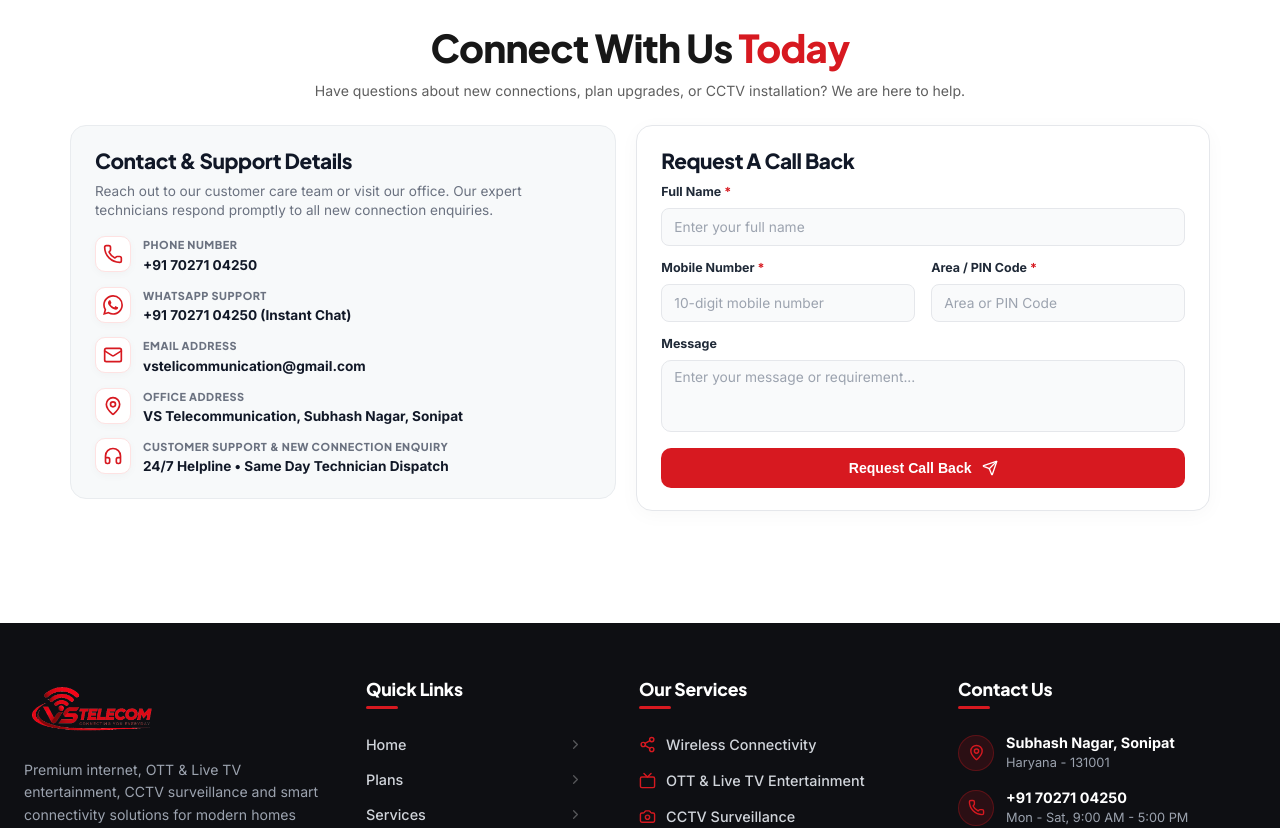
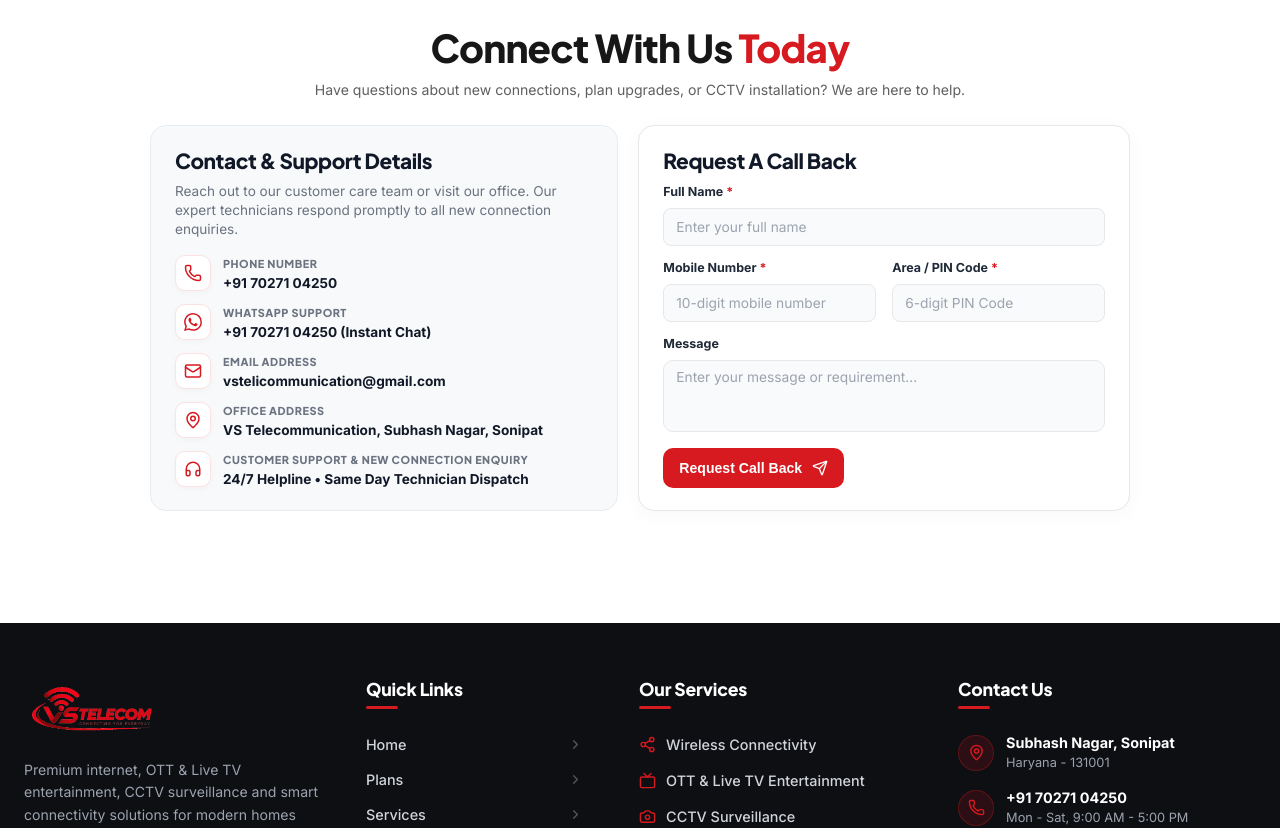
Before and after one commit to sachinkum2203-code/vishaltelecom, a React (Vite) app: page / in a window 1280 px wide. Shown: the part 7920-8748 px from the top of the page. Built offline with nearby package versions, Linux system fonts and the light colour scheme.

Commit message:
Fix form validations, input restrictions, card layout, and CTA button styling

```diff
--- a/src/components/Contact.css
+++ b/src/components/Contact.css
@@ -6,11 +6,11 @@
 
 .contact-grid {
   display: grid;
-  grid-template-columns: 1fr 1.05fr;
-  gap: 32px;
-  max-width: 1140px;
+  grid-template-columns: 1fr 1fr;
+  gap: 28px;
+  max-width: 980px;
   margin: 0 auto;
-  align-items: start;
+  align-items: stretch;
 }
 
 /* Left Card: Contact & Support Details */
@@ -18,58 +18,62 @@
   background-color: #f7f9fa;
   border: 1px solid #e9ecef;
   border-radius: 20px;
-  padding: 36px 32px;
+  padding: 28px 26px;
   display: flex;
   flex-direction: column;
   box-sizing: border-box;
+  height: 100%;
 }
 
 .contact-info-title {
-  font-size: 1.65rem;
+  font-size: 1.5rem;
   font-weight: 800;
   color: #111827;
-  margin-bottom: 10px;
+  margin-bottom: 8px;
   line-height: 1.25;
 }
 
 .contact-info-desc {
-  font-size: 0.93rem;
+  font-size: 0.9rem;
   color: #6b7280;
-  line-height: 1.55;
-  margin-bottom: 28px;
+  line-height: 1.45;
+  margin-bottom: 20px;
 }
 
 .contact-details-list {
   display: flex;
   flex-direction: column;
-  gap: 20px;
+  gap: 16px;
+  height: 100%;
+  justify-content: space-between;
 }
 
 .c-detail-item {
   display: flex;
   align-items: flex-start;
-  gap: 16px;
-  background-color: transparent;
-  border: none;
-  padding: 0;
+  gap: 14px;
 }
 
-.c-detail-item:hover {
-  transform: none;
-  box-shadow: none;
+a.c-detail-link:hover .c-icon-wrap {
+  border-color: var(--red-cta, #e31b23);
+  background-color: #fef2f2;
+}
+
+a.c-detail-link:hover .c-value {
+  color: var(--red-cta, #e31b23);
 }
 
 .c-icon-wrap {
-  width: 44px;
-  height: 44px;
-  border-radius: 12px;
+  width: 34px;
+  height: 34px;
+  border-radius: 8px;
   background-color: #ffffff;
   border: 1px solid #fee2e2;
   display: flex;
   align-items: center;
   justify-content: center;
   flex-shrink: 0;
-  box-shadow: 0 2px 8px rgba(0, 0, 0, 0.03);
+  box-shadow: 0 2px 6px rgba(0, 0, 0, 0.03);
 }
 
 .c-text-wrap {
@@ -79,19 +83,19 @@
 
 .c-label {
   font-family: var(--font-heading);
-  font-size: 0.73rem;
+  font-size: 0.65rem;
   font-weight: 800;
   text-transform: uppercase;
   color: #6b7280;
   letter-spacing: 0.05em;
-  margin-bottom: 4px;
+  margin-bottom: 1px;
 }
 
 .c-value {
-  font-size: 0.92rem;
+  font-size: 0.84rem;
   font-weight: 700;
   color: #111827;
-  line-height: 1.4;
+  line-height: 1.3;
 }
 
 .c-value a {
@@ -108,11 +112,12 @@
   background-color: #ffffff;
   border: 1px solid #e5e7eb;
   border-radius: 20px;
-  padding: 36px 36px;
+  padding: 28px 28px;
   box-shadow: 0 4px 20px rgba(0, 0, 0, 0.03);
   display: flex;
   flex-direction: column;
   box-sizing: border-box;
+  height: 100%;
 }
 
 .contact-form-title {
@@ -182,6 +187,19 @@
   box-shadow: 0 0 0 3px rgba(227, 27, 35, 0.1);
 }
 
+.form-group input.input-error {
+  border-color: #ef4444 !important;
+  background-color: #fef2f2 !important;
+}
+
+.error-message {
+  color: #ef4444;
+  font-size: 0.78rem;
+  font-weight: 600;
+  margin-top: 4px;
+  display: block;
+}
+
 .form-row {
   display: grid;
   grid-template-columns: 1fr 1fr;
@@ -190,8 +208,8 @@
 
 .submit-callback-btn {
   margin-top: 6px;
-  width: 100%;
-  padding: 14px 20px;
+  width: fit-content;
+  padding: 14px 28px;
   background-color: var(--red-cta, #e31b23);
   color: #ffffff;
   font-weight: 700;
@@ -199,7 +217,7 @@
   border: none;
   border-radius: 10px;
   cursor: pointer;
-  display: flex;
+  display: inline-flex;
   align-items: center;
   justify-content: center;
   gap: 8px;
--- a/src/components/Contact.jsx
+++ b/src/components/Contact.jsx
@@ -10,16 +10,98 @@
     message: '',
   });
 
+  const [errors, setErrors] = useState({});
+  const [touched, setTouched] = useState({});
   const [isSubmitting, setIsSubmitting] = useState(false);
   const [isSubmitted, setIsSubmitted] = useState(false);
 
+  const validateFullName = (value) => {
+    if (value === undefined || value === null) {
+      return 'Please enter a valid name.';
+    }
+    const trimmed = value.trim().replace(/\s+/g, ' ');
+    if (!trimmed || trimmed.length < 2) {
+      return 'Please enter a valid name.';
+    }
+    const nameRegex = /^[\p{L}]+(?:[ '\-][\p{L}]+)*$/u;
+    if (!nameRegex.test(trimmed)) {
+      return 'Please enter a valid name.';
+    }
+    return '';
+  };
+
+  const validateField = (name, value) => {
+    if (name === 'fullName') {
+      return validateFullName(value);
+    }
+    if (name === 'phone') {
+      if (!value || !value.trim() || !/^[0-9]{10}$/.test(value.trim())) {
+        return 'Please enter a valid 10-digit mobile number.';
+      }
+      return '';
+    }
+    if (name === 'pinCode') {
+      if (!value || !value.trim() || !/^[0-9]{6}$/.test(value.trim())) {
+        return 'Please enter a valid 6-digit PIN Code.';
+      }
+      return '';
+    }
+    return '';
+  };
+
   const handleChange = (e) => {
+    let { name, value } = e.target;
+
+    if (name === 'fullName') {
+      // Restrict input to alphabetic letters, spaces, hyphens, and apostrophes only (block numbers and emojis)
+      value = value.replace(/[^\p{L}\s'\-]/gu, '');
+    } else if (name === 'phone') {
+      // Restrict input to numbers 0-9 only (max 10 digits)
+      value = value.replace(/[^0-9]/g, '').slice(0, 10);
+    } else if (name === 'pinCode') {
+      // Restrict input to numbers 0-9 only (max 6 digits)
+      value = value.replace(/[^0-9]/g, '').slice(0, 6);
+    }
+
+    setFormData((prev) => ({ ...prev, [name]: value }));
+
+    if (touched[name] || errors[name]) {
+      const err = validateField(name, value);
+      setErrors((prev) => ({ ...prev, [name]: err }));
+    }
+  };
+
+  const handleBlur = (e) => {
     const { name, value } = e.target;
-    setFormData((prev) => ({ ...prev, [name]: value }));
+    setTouched((prev) => ({ ...prev, [name]: true }));
+    const err = validateField(name, value);
+    setErrors((prev) => ({ ...prev, [name]: err }));
   };
 
   const handleSubmit = (e) => {
     e.preventDefault();
+
+    const nameErr = validateFullName(formData.fullName);
+    const phoneErr = validateField('phone', formData.phone);
+    const pinErr = validateField('pinCode', formData.pinCode);
+
+    if (nameErr || phoneErr || pinErr) {
+      setErrors({
+        fullName: nameErr,
+        phone: phoneErr,
+        pinCode: pinErr,
+      });
+      setTouched({
+        fullName: true,
+        phone: true,
+        pinCode: true,
+      });
+      return;
+    }
+
+    const cleanedName = formData.fullName.trim().replace(/\s+/g, ' ');
+    setFormData((prev) => ({ ...prev, fullName: cleanedName }));
+
     setIsSubmitting(true);
     setTimeout(() => {
       setIsSubmitting(false);
@@ -52,7 +134,7 @@
               {/* Phone Number */}
               <div className="c-detail-item">
                 <div className="c-icon-wrap">
-                  <Phone size={20} className="text-red" />
+                  <Phone size={18} className="text-red" />
                 </div>
                 <div className="c-text-wrap">
                   <div className="c-label">PHONE NUMBER</div>
@@ -63,7 +145,7 @@
               {/* WhatsApp Support */}
               <div className="c-detail-item">
                 <div className="c-icon-wrap">
-                  <svg width="20" height="20" viewBox="0 0 24 24" fill="var(--red-cta, #e31b23)">
+                  <svg width="18" height="18" viewBox="0 0 24 24" fill="var(--red-cta, #e31b23)">
                     <path d="M17.472 14.382c-.297-.149-1.758-.867-2.03-.967-.273-.099-.471-.148-.67.15-.197.297-.767.966-.94 1.164-.173.199-.347.223-.644.075-.297-.15-1.255-.463-2.39-1.475-.883-.788-1.48-1.761-1.653-2.059-.173-.297-.018-.458.13-.606.134-.133.298-.347.446-.52.149-.174.198-.298.298-.497.099-.198.05-.371-.025-.52-.075-.149-.669-1.612-.916-2.207-.242-.579-.487-.501-.669-.51l-.57-.01c-.198 0-.52.074-.792.372s-1.04 1.016-1.04 2.479 1.065 2.876 1.213 3.074c.149.198 2.096 3.2 5.077 4.487.709.306 1.263.489 1.694.626.712.226 1.36.194 1.872.118.571-.085 1.758-.719 2.006-1.413.248-.694.248-1.289.173-1.413-.074-.124-.272-.198-.57-.347m-5.421 7.403h-.004a9.87 9.87 0 01-5.031-1.378l-.361-.214-3.741.982.998-3.648-.235-.374a9.86 9.86 0 01-1.51-5.26c.001-5.45 4.436-9.884 9.888-9.884 2.64 0 5.122 1.03 6.988 2.898a9.825 9.825 0 012.893 6.994c-.003 5.45-4.437 9.884-9.885 9.884m8.413-18.297A11.815 11.815 0 0012.05 0C5.495 0 .16 5.335.157 11.892c-.001 2.096.547 4.142 1.588 5.945L.057 24l6.305-1.654a11.882 11.882 0 005.683 1.448h.005c6.554 0 11.89-5.335 11.893-11.893a11.821 11.821 0 00-3.48-8.413z" />
                   </svg>
                 </div>
@@ -76,20 +158,18 @@
               {/* Email Address */}
               <div className="c-detail-item">
                 <div className="c-icon-wrap">
-                  <Mail size={20} className="text-red" />
+                  <Mail size={18} className="text-red" />
                 </div>
                 <div className="c-text-wrap">
                   <div className="c-label">EMAIL ADDRESS</div>
-                  <div className="c-value">
-                    <a href="mailto:vstelicommunication@gmail.com">vstelicommunication@gmail.com</a>
-                  </div>
+                  <div className="c-value">vstelicommunication@gmail.com</div>
                 </div>
               </div>
 
               {/* Office Address */}
               <div className="c-detail-item">
                 <div className="c-icon-wrap">
-                  <MapPin size={20} className="text-red" />
+                  <MapPin size={18} className="text-red" />
                 </div>
                 <div className="c-text-wrap">
                   <div className="c-label">OFFICE ADDRESS</div>
@@ -100,7 +180,7 @@
               {/* Customer Support */}
               <div className="c-detail-item">
                 <div className="c-icon-wrap">
-                  <Headphones size={20} className="text-red" />
+                  <Headphones size={18} className="text-red" />
                 </div>
                 <div className="c-text-wrap">
                   <div className="c-label">CUSTOMER SUPPORT & NEW CONNECTION ENQUIRY</div>
@@ -135,7 +215,7 @@
                 </button>
               </div>
             ) : (
-              <form onSubmit={handleSubmit} className="callback-form">
+              <form noValidate onSubmit={handleSubmit} className="callback-form">
                 <div className="form-group">
                   <label htmlFor="fullName">
                     Full Name <span className="req-star">*</span>
@@ -147,8 +227,12 @@
                     placeholder="Enter your full name"
                     value={formData.fullName}
                     onChange={handleChange}
-                    required
+                    onBlur={handleBlur}
+                    className={errors.fullName ? 'input-error' : ''}
                   />
+                  {errors.fullName && (
+                    <span className="error-message">{errors.fullName}</span>
+                  )}
                 </div>
 
                 <div className="form-row">
@@ -161,11 +245,15 @@
                       id="phone"
                       name="phone"
                       placeholder="10-digit mobile number"
+                      maxLength={10}
                       value={formData.phone}
                       onChange={handleChange}
-                      pattern="[0-9]{10}"
-                      required
+                      onBlur={handleBlur}
+                      className={errors.phone ? 'input-error' : ''}
                     />
+                    {errors.phone && (
+                      <span className="error-message">{errors.phone}</span>
+                    )}
                   </div>
 
                   <div className="form-group">
@@ -176,11 +264,16 @@
                       type="text"
                       id="pinCode"
                       name="pinCode"
-                      placeholder="Area or PIN Code"
+                      placeholder="6-digit PIN Code"
+                      maxLength={6}
                       value={formData.pinCode}
                       onChange={handleChange}
-                      required
+                      onBlur={handleBlur}
+                      className={errors.pinCode ? 'input-error' : ''}
                     />
+                    {errors.pinCode && (
+                      <span className="error-message">{errors.pinCode}</span>
+                    )}
                   </div>
                 </div>
 
--- a/src/components/Footer.jsx
+++ b/src/components/Footer.jsx
@@ -129,7 +129,7 @@
                 </div>
               </div>
 
-              <div className="contact-item">
+              <a href="tel:+917027104250" className="contact-item">
                 <div className="contact-icon-badge">
                   <Phone size={17} />
                 </div>
@@ -137,19 +137,17 @@
                   <strong>+91 70271 04250</strong>
                   <span>Mon - Sat, 9:00 AM - 5:00 PM</span>
                 </div>
-              </div>
+              </a>
 
-              <div className="contact-item">
+              <a href="mailto:vstelicommunication@gmail.com" className="contact-item">
                 <div className="contact-icon-badge">
                   <Mail size={17} />
                 </div>
                 <div className="contact-item-text">
-                  <a href="mailto:vstelicommunication@gmail.com" style={{ color: '#FFFFFF', textDecoration: 'none' }}>
-                    <strong>vstelicommunication@gmail.com</strong>
-                  </a>
+                  <strong>vstelicommunication@gmail.com</strong>
                   <span>We'll respond within 24 hours</span>
                 </div>
-              </div>
+              </a>
 
               <button
                 className="footer-cta-btn"
```
Also changed, not shown: src/components/AvailabilityModal.jsx (+6 -3 lines), src/components/Footer.css (+13 -0 lines).
